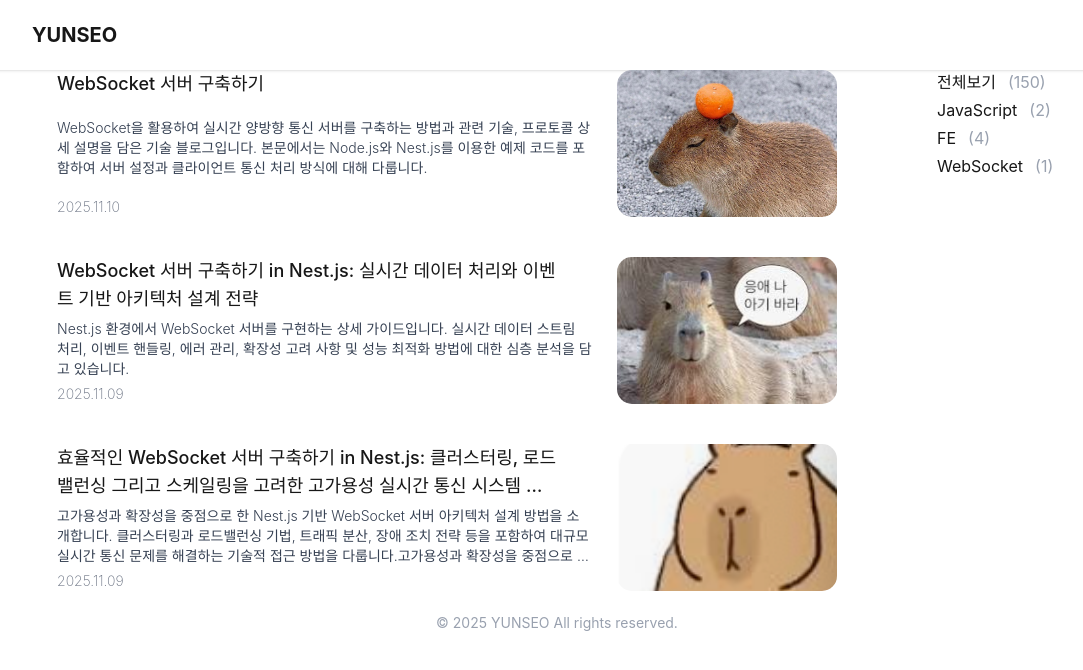
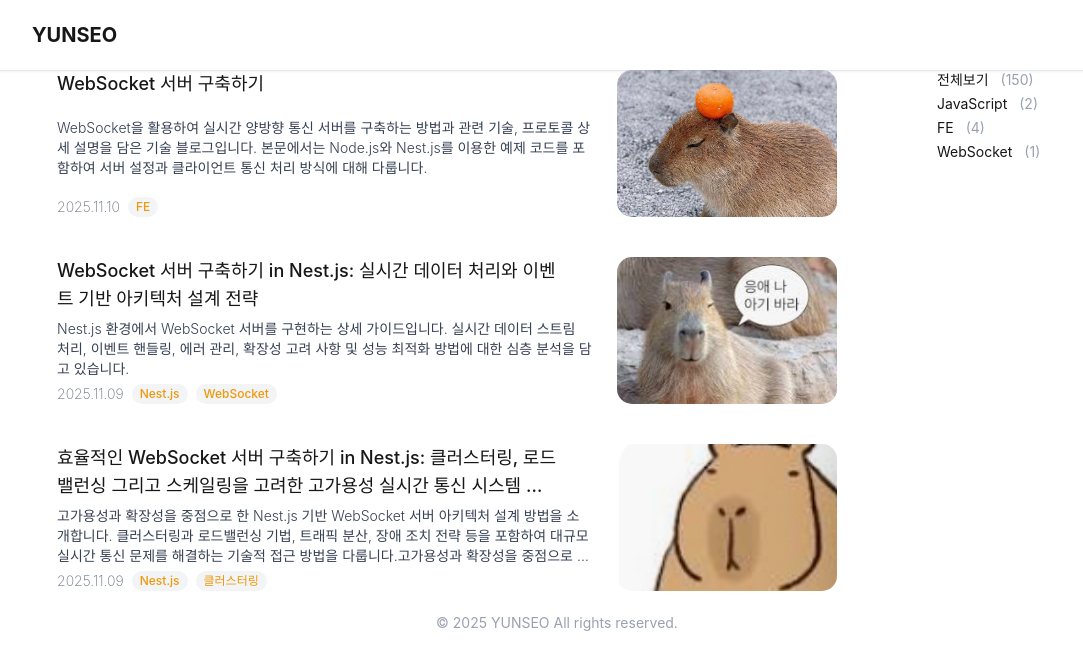
Before and after one commit to yssccc/blog, a Next.js app: page / in a window 1280 px wide. Shown: the top 670 px of the page, without its empty margins (83-1166 px from the left). Built offline with nearby package versions, Linux system fonts and the light colour scheme; a web font is replaced by a local one.

Commit message:
feat: 게시물 카테고리 정보 UI 추가

```diff
--- a/components/category/CategoryList.tsx
+++ b/components/category/CategoryList.tsx
@@ -16,7 +16,7 @@ export default function CategoryList() {
       {categories.map((category) => (
         <div
           key={category.name}
-          className="flex items-center cursor-pointer p-2 gap-3"
+          className="flex items-center cursor-pointer p-2 gap-3  text-sm"
         >
           <span>{category.name}</span>
           <span className="text-gray-400">({category.count})</span>
--- a/components/posts/PostItem.tsx
+++ b/components/posts/PostItem.tsx
@@ -5,6 +5,7 @@ interface PostItemProps {
   content: string;
   date: string;
   thumbnail: string;
+  categories?: string[];
 }
 
 export default function PostItem({
@@ -12,6 +13,7 @@ export default function PostItem({
   content,
   date,
   thumbnail,
+  categories = [],
 }: PostItemProps) {
   return (
     <div className="w-[780px] h-[147px] flex">
@@ -22,7 +24,18 @@ export default function PostItem({
         <p className="font-light text-sm max-w-[535px] h-[60px] text-gray-700 overflow-hidden line-clamp-3">
           {content}
         </p>
-        <div className="font-extralight text-sm text-gray-500">{date}</div>
+        <div className="flex gap-2 items-center font-extralight text-sm text-gray-500">
+          <span>{date}</span>
+          {categories.map((category) => (
+            <span
+              key={category}
+              style={{ padding: '0 8px', color: '#F0980B' }}
+              className="flex items-center justify-center min-w-[30px] min-h-5 bg-gray-100 text-gray-700 text-xs font-medium rounded-[15px]"
+            >
+              {category}
+            </span>
+          ))}
+        </div>
       </div>
       <div className="relative w-[220px] aspect-220/147 rounded-[15px] overflow-hidden">
         <Image
--- a/components/posts/PostList.tsx
+++ b/components/posts/PostList.tsx
@@ -6,6 +6,7 @@ interface PostData {
   content: string;
   date: string;
   thumbnail: string;
+  categories?: string[];
 }
 
 interface PostListProps {
@@ -22,6 +23,7 @@ export default function PostList({ posts }: PostListProps) {
           content={post.content}
           date={post.date}
           thumbnail={post.thumbnail}
+          categories={post.categories}
         />
       ))}
     </div>
--- a/components/posts/PostListPage.tsx
+++ b/components/posts/PostListPage.tsx
@@ -9,6 +9,7 @@ const dummyPosts = [
       'WebSocket을 활용하여 실시간 양방향 통신 서버를 구축하는 방법과 관련 기술, 프로토콜 상세 설명을 담은 기술 블로그입니다. 본문에서는 Node.js와 Nest.js를 이용한 예제 코드를 포함하여 서버 설정과 클라이언트 통신 처리 방식에 대해 다룹니다.',
     date: '2025.11.10',
     thumbnail: '/sample.jpeg',
+    categories: ['FE'],
   },
   {
     id: '2',
@@ -18,6 +19,7 @@ const dummyPosts = [
       'Nest.js 환경에서 WebSocket 서버를 구현하는 상세 가이드입니다. 실시간 데이터 스트림 처리, 이벤트 핸들링, 에러 관리, 확장성 고려 사항 및 성능 최적화 방법에 대한 심층 분석을 담고 있습니다.',
     date: '2025.11.09',
     thumbnail: '/sample2.jpeg',
+    categories: ['Nest.js', 'WebSocket'],
   },
   {
     id: '3',
@@ -27,6 +29,7 @@ const dummyPosts = [
       '고가용성과 확장성을 중점으로 한 Nest.js 기반 WebSocket 서버 아키텍처 설계 방법을 소개합니다. 클러스터링과 로드밸런싱 기법, 트래픽 분산, 장애 조치 전략 등을 포함하여 대규모 실시간 통신 문제를 해결하는 기술적 접근 방법을 다룹니다.고가용성과 확장성을 중점으로 한 Nest.js 기반 WebSocket 서버 아키텍처 설계 방법을 소개합니다. 클러스터링과 로드밸런싱 기법, 트래픽 분산, 장애 조치 전략 등을 포함하여 대규모 실시간 통신 문제를 해결하는 기술적 접근 방법을 다룹니다.',
     date: '2025.11.09',
     thumbnail: '/sample3.png',
+    categories: ['Nest.js', '클러스터링'],
   },
 ];
 
```
